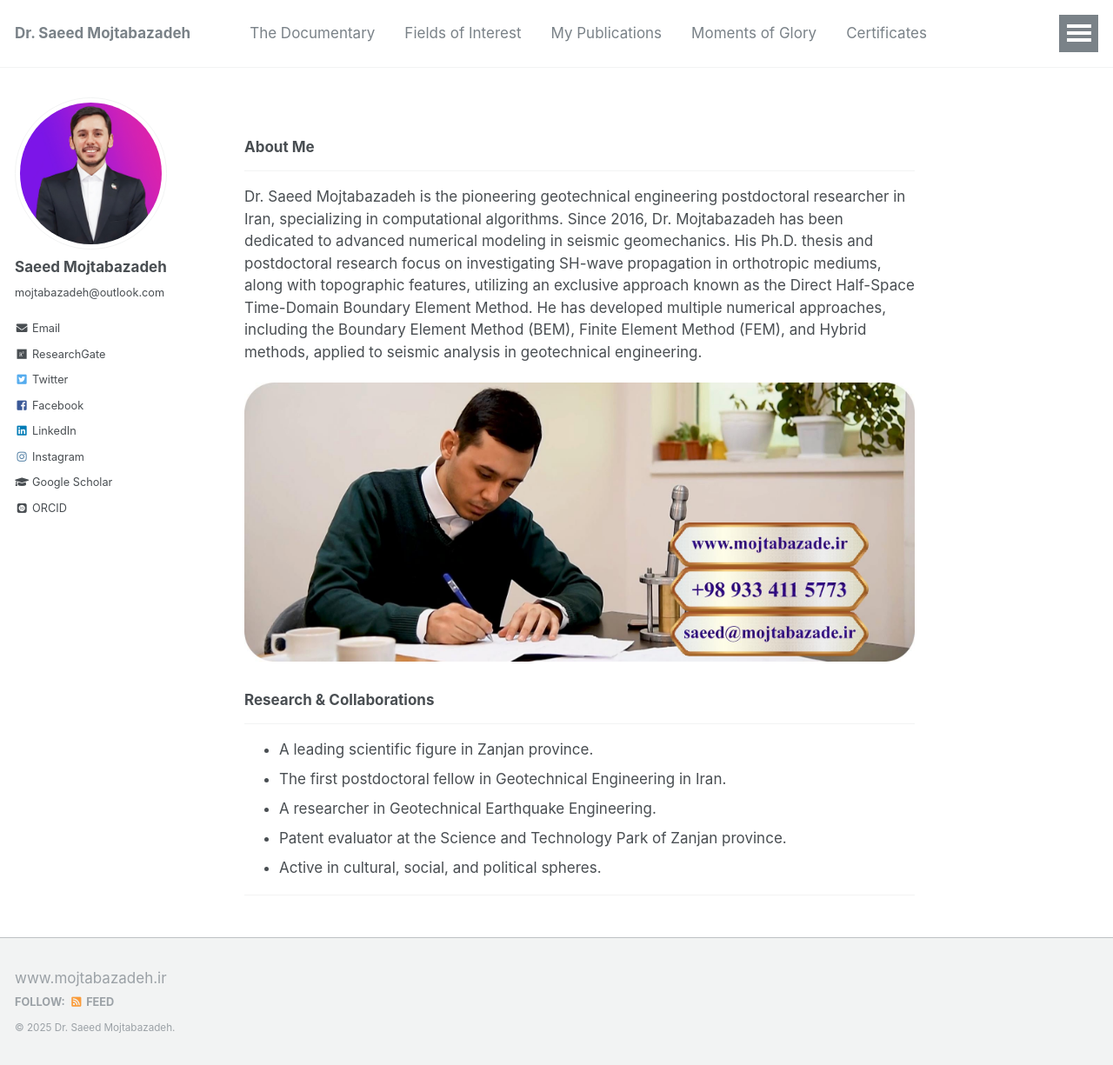
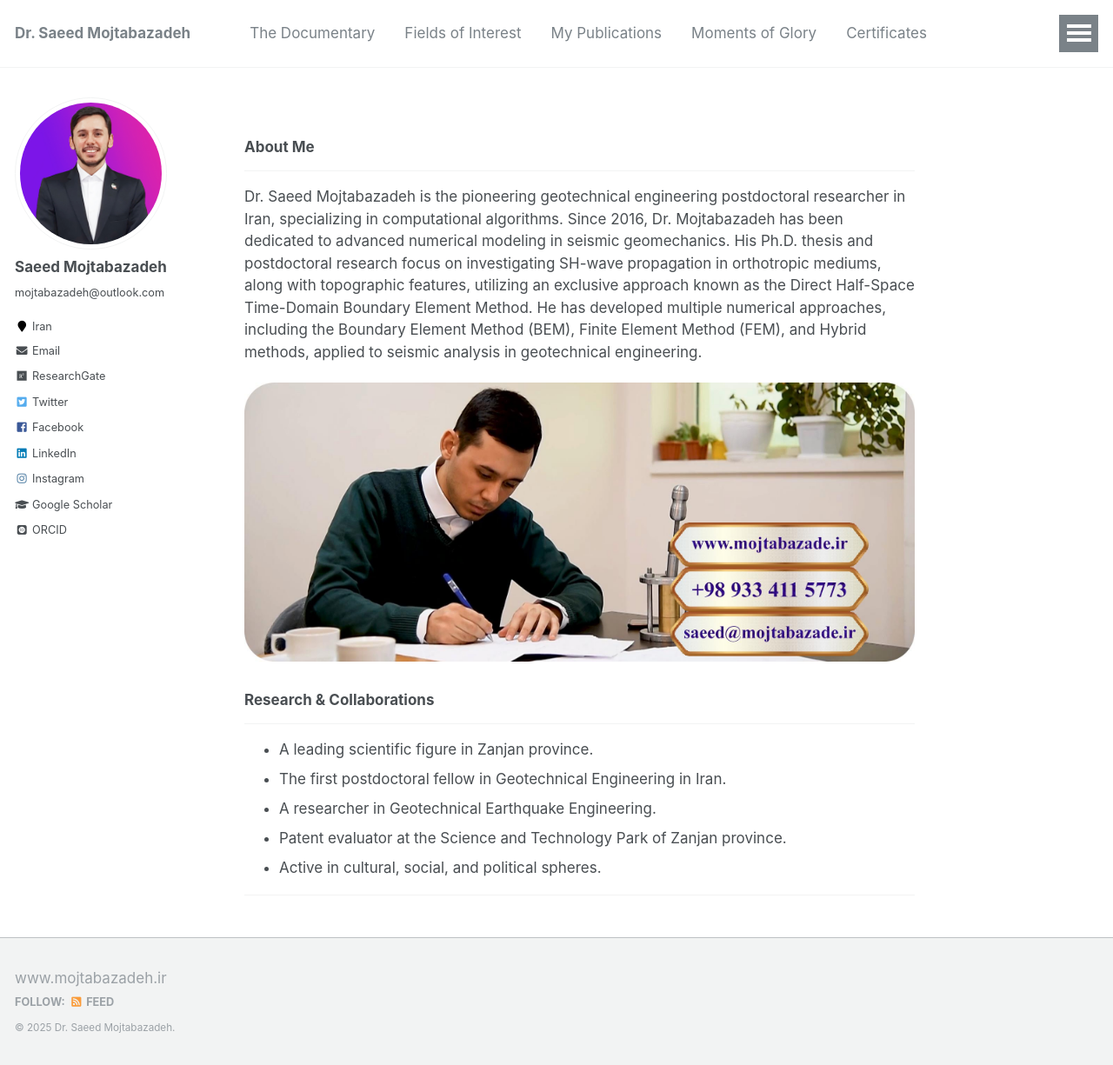
Before and after one commit to mojtabazadeh/mojtabazadeh.github.io, a Jekyll site: the page built from _pages/about.md, in a window 1280 px wide and 1225 px high. Shown: the whole window at 87% size. Built offline with Jekyll 4.4.1, drawn with Linux system fonts in a browser that asks for light colours; some web fonts are replaced.

Commit message:
Update _config.yml

```diff
--- a/_config.yml
+++ b/_config.yml
@@ -14,7 +14,7 @@
 url                      : http://www.mojtabazade.ir # the base hostname & protocol for your site e.g. "https://mmistakes.github.io"
 baseurl                  : "" # the subpath of your site, e.g. "/blog"
 repository               : "mojtabazadeh/mojtabazadeh.github.io"
-teaser                   : # filename of teaser fallback teaser image placed in /images/, .e.g. "500x300.png"
+teaser                   : "2024-01-25 cropped6.jpg" # filename of teaser fallback teaser image placed in /images/, .e.g. "500x300.png"
 breadcrumbs              : false # true, false (default)
 words_per_minute         : 160
 future                   : true
@@ -29,7 +29,7 @@
   facebook:
     appid                :
     num_posts            : # 5 (default)
-    colorscheme          : "dark" # "light" (default), "dark"
+    colorscheme          : # "light" (default), "dark"
 staticman:
   allowedFields          : ['name', 'email', 'url', 'message']
   branch                 : "gh-pages" # "master", "gh-pages"
@@ -83,7 +83,7 @@
   name             : "Saeed Mojtabazadeh"
   avatar           : "Saeed2.jpg"
   bio              : "mojtabazadeh@outlook.com"
-  location         :
+  location         : Iran
   employer         :
   pubmed           :
   googlescholar    : "https://scholar.google.com/citations?user=YphpjTcAAAAJ&hl=en"
```
